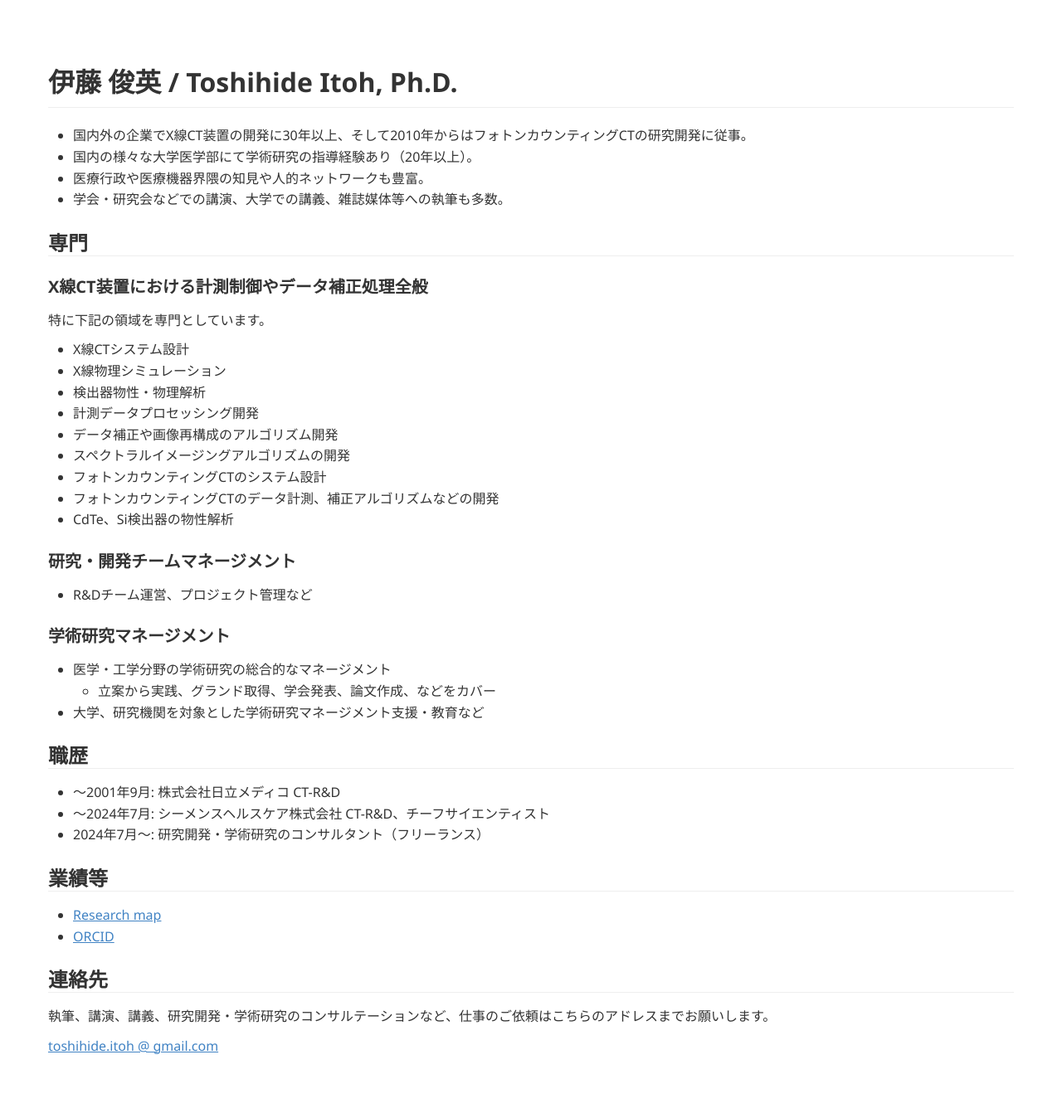
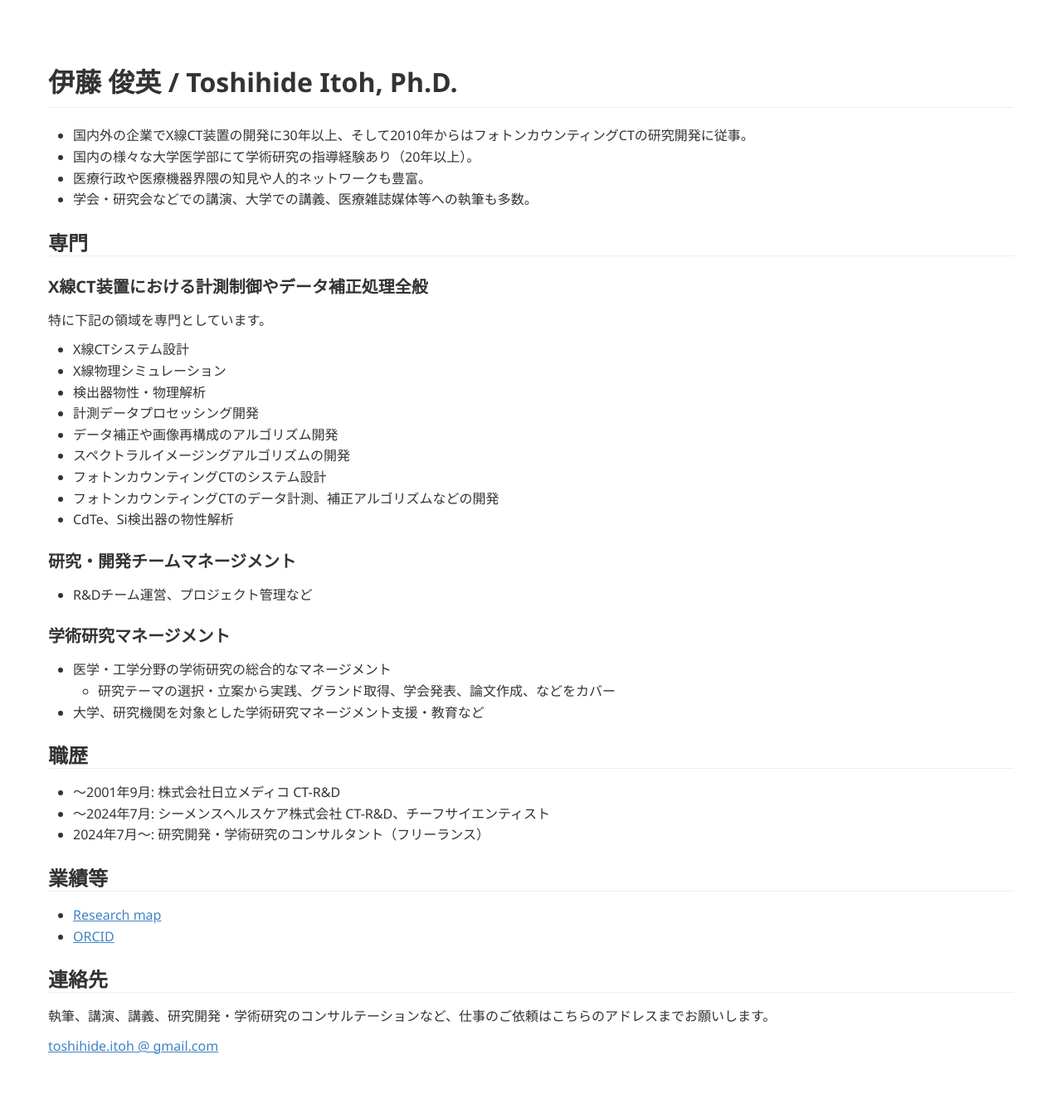
Before and after one commit to tnitoh/tnitoh.github.io, a Jekyll site: the page built from index.md, in a window 1280 px wide. Shown: the whole page at 83% size. Built offline with Jekyll 4.4.1, drawn with Linux system fonts in a browser that asks for light colours; Markdown is read by kramdown in place of the engine named in the settings.

Commit message:
Update index.md

```diff
--- a/index.md
+++ b/index.md
@@ -8,7 +8,7 @@
 - 国内外の企業でX線CT装置の開発に30年以上、そして2010年からはフォトンカウンティングCTの研究開発に従事。
 - 国内の様々な大学医学部にて学術研究の指導経験あり（20年以上）。
 - 医療行政や医療機器界隈の知見や人的ネットワークも豊富。
-- 学会・研究会などでの講演、大学での講義、雑誌媒体等への執筆も多数。
+- 学会・研究会などでの講演、大学での講義、医療雑誌媒体等への執筆も多数。
 
 
 ## 専門
@@ -31,7 +31,7 @@
 
 ### 学術研究マネージメント
 - 医学・工学分野の学術研究の総合的なマネージメント
-  - 立案から実践、グランド取得、学会発表、論文作成、などをカバー
+  - 研究テーマの選択・立案から実践、グランド取得、学会発表、論文作成、などをカバー
 - 大学、研究機関を対象とした学術研究マネージメント支援・教育など
 
 
```
